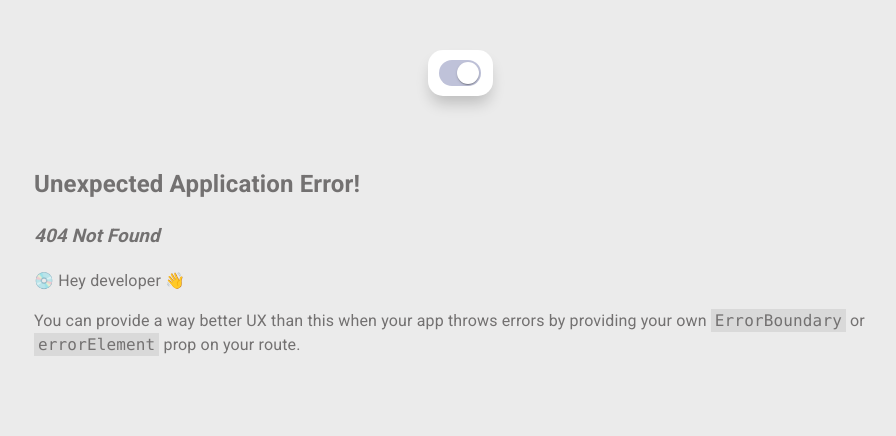
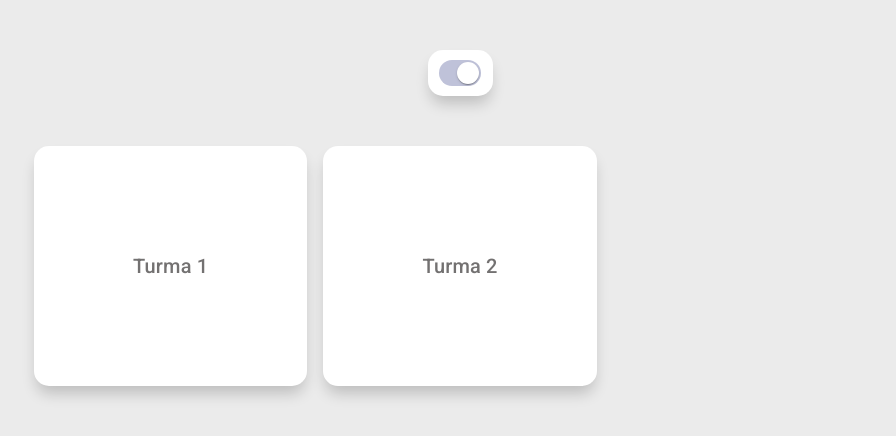
Before and after one commit to daviBorges2003/React-Project, a React (Create React App) app: page /periodos/1 in a window 1280 px wide. Before the commit this address had no page. Shown: the top 436 px of the page, without its empty margins (180-1076 px from the left). Built offline with nearby package versions, Linux system fonts and the light colour scheme; data requests are answered from the project's data file; a web font is replaced by a local one.

Commit message:
change Routes

```diff
--- a/src/index.js
+++ b/src/index.js
@@ -11,6 +11,7 @@ import {
 } from 'react-router-dom';
 
 import App from './templates/home/App';
+import Periodos from './templates/Periodos/Periodos';
 import reportWebVitals from './reportWebVitals';
 import ThemeContext from './context/themeContext';
 
@@ -21,7 +22,11 @@ import '@fontsource/roboto/700.css';
 
 const router = createBrowserRouter(
   createRoutesFromElements(
-    <Route path="/" element={<App />} />,
+    <Route>
+      <Route path="/" element={<App />} />
+      ,
+      <Route path="/periodos/:id" element={<Periodos />} />
+    </Route>,
   ),
 );
 
```
